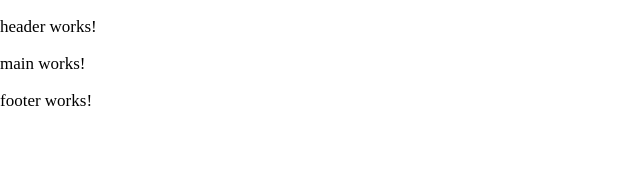
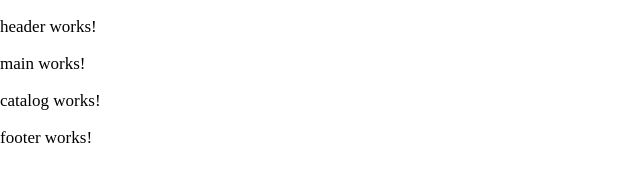
Before and after one commit to plutosapiens/it-takes-a-village, an Angular app in the folder it-takes-a-village/: page / in a window 1280 px wide. Shown: the top 181 px of the page, without its empty margins (0-640 px from the left). Built offline with nearby package versions, Linux system fonts and the light colour scheme.

Commit message:
ITV - generate and add catalog component

```diff
--- a/it-takes-a-village/src/app/app.component.html
+++ b/it-takes-a-village/src/app/app.component.html
@@ -1,3 +1,4 @@
 <app-header />
 <app-main />
+<app-catalog />
 <app-footer />
--- a/it-takes-a-village/src/app/app.module.ts
+++ b/it-takes-a-village/src/app/app.module.ts
@@ -6,12 +6,14 @@ import { AppComponent } from './app.component';
 import { CoreModule } from './core/core.module';
 import { SharedModule } from './shared/shared.module';
 import { MainComponent } from './main/main.component';
+import { CatalogComponent } from './catalog/catalog.component';
 
 
 @NgModule({
   declarations: [
     AppComponent,
-    MainComponent
+    MainComponent,
+    CatalogComponent
   ],
   imports: [
     BrowserModule,
--- /dev/null
+++ b/it-takes-a-village/src/app/catalog/catalog.component.html
@@ -0,0 +1 @@
+<p>catalog works!</p>
```
Also changed, not shown: it-takes-a-village/src/app/catalog/catalog.component.ts (added, +10 -0 lines), it-takes-a-village/src/app/catalog/catalog.component.css (added).
